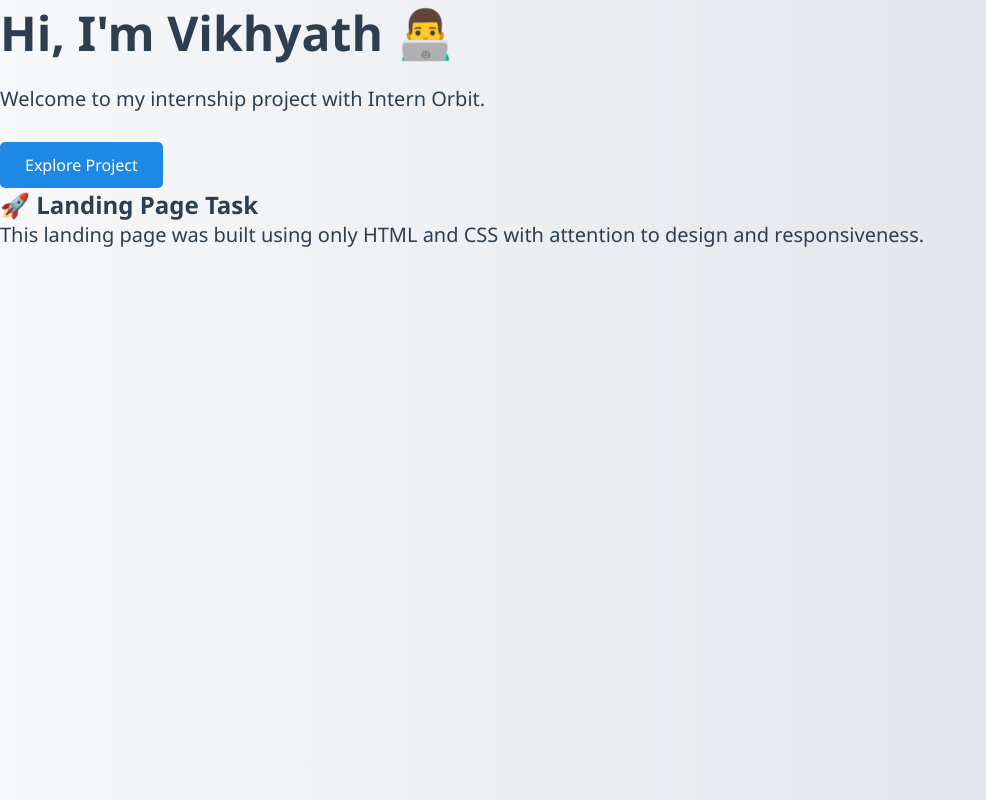
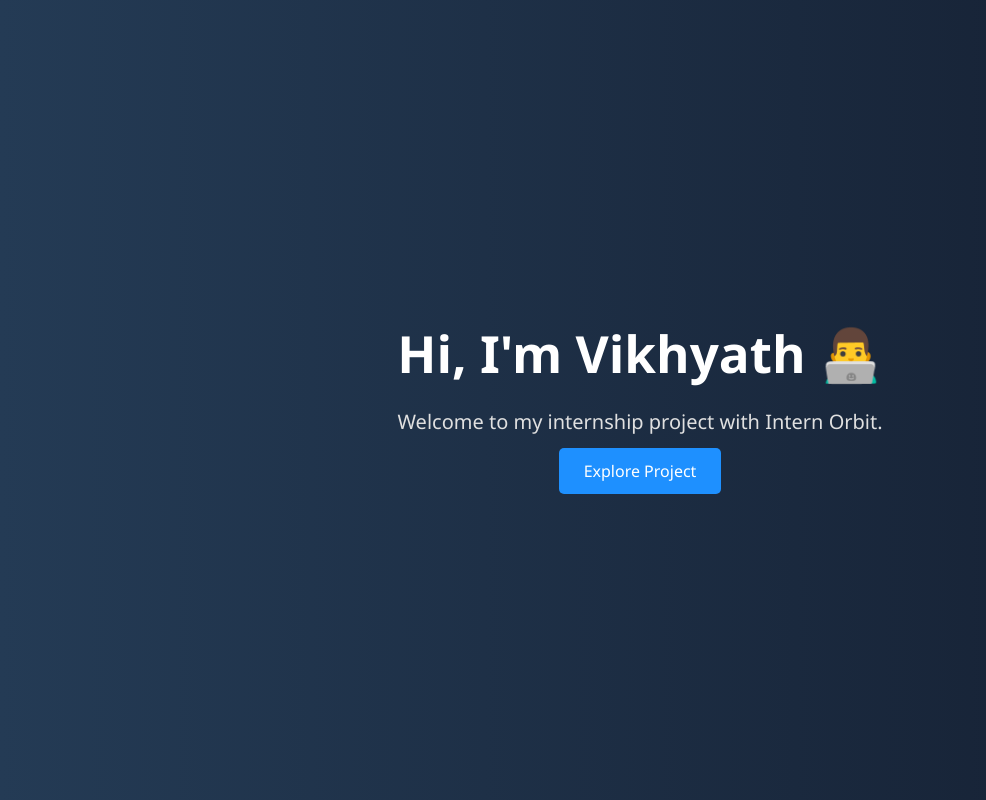
Before and after one commit to vikhyathharesamudram/INTERNORBIT, a plain HTML site: page LEVEL-1/Task-1_LandingPage/index.html in a window 1280 px wide. Shown: the top 800 px of the page, without its empty margins (0-986 px from the left). Drawn offline with Linux system fonts and the light colour scheme.

Commit message:
Update style.css

```diff
--- a/LEVEL-1/Task-1_LandingPage/LEVEL-1/Task-1_LandingPage/style.css
+++ b/LEVEL-1/Task-1_LandingPage/LEVEL-1/Task-1_LandingPage/style.css
@@ -6,55 +6,73 @@
 
 body {
   font-family: 'Segoe UI', sans-serif;
-  background: linear-gradient(to right, #f7f8fa, #dde1e7);
-  height: 100vh;
-  color: #2c3e50;
+  color: #fff;
+  background-color: #141e30;
+  background: linear-gradient(to right, #243b55, #141e30);
+  scroll-behavior: smooth;
 }
 
-.container {
+.hero {
+  height: 100vh;
+  display: flex;
+  justify-content: center;
+  align-items: center;
+  flex-direction: column;
   text-align: center;
-  padding: 120px 20px;
-  animation: fadeIn 1s ease-in;
+  animation: fadeIn 1s ease-in-out;
 }
 
-h1 {
-  font-size: 3rem;
+.content h1 {
+  font-size: 3.2rem;
   margin-bottom: 20px;
+  color: #fff;
 }
 
-p {
+.content p {
   font-size: 20px;
-  margin-bottom: 30px;
+  color: #e0e0e0;
+  margin-bottom: 25px;
 }
 
 .btn {
-  display: inline-block;
+  background-color: #1e90ff;
+  color: white;
   padding: 12px 25px;
   font-size: 16px;
-  background-color: #1e88e5;
-  color: #fff;
   text-decoration: none;
   border-radius: 5px;
-  transition: background-color 0.3s ease;
+  transition: background 0.3s;
 }
 
 .btn:hover {
   background-color: #1565c0;
 }
 
-.project-section {
-  background-color: white;
-  padding: 60px 20px;
+.info-section {
+  background-color: #fff;
+  color: #333;
   text-align: center;
-  box-shadow: 0 -2px 10px rgba(0,0,0,0.1);
+  padding: 80px 20px;
 }
 
-.project-section h2 {
-  font-size: 2rem;
-  margin-bottom: 15px;
+.info-section h2 {
+  font-size: 2.5rem;
+  margin-bottom: 20px;
+}
+
+.info-section p {
+  font-size: 18px;
+  max-width: 700px;
+  margin: auto;
 }
 
 @keyframes fadeIn {
-  from { opacity: 0; transform: translateY(30px); }
-  to { opacity: 1; transform: translateY(0); }
+  from {
+    opacity: 0;
+    transform: translateY(30px);
+  }
+  to {
+    opacity: 1;
+    transform: translateY(0);
+  }
 }
```
